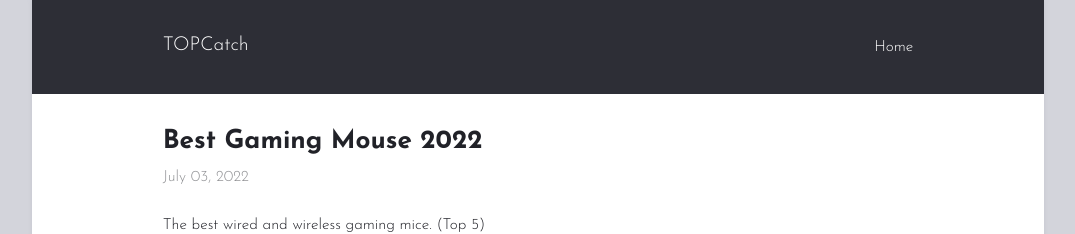
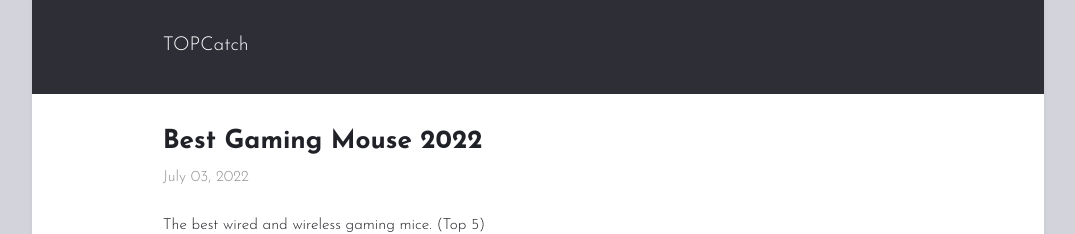
Before and after one commit to pijauk/bestpicks.github.io, a Jekyll site: the page built from _posts/2022-07-03-best-picks01.md, in a window 1280 px wide and 900 px high. Shown: the top 234 px of the window, without its empty margins (102-1177 px from the left). Built offline with Jekyll 4.4.1, drawn with Linux system fonts in a browser that asks for light colours.

Commit message:
Update _config.yml

```diff
--- a/_config.yml
+++ b/_config.yml
@@ -16,6 +16,7 @@ minimal: false             # use a dark header
 # Menu
 
 navigation:                # accepts {file, title, url, icon, sidebaricon}
+  - {title: Home, icon: fa-thin fa-cart-shopping, url: "index.html"}
 
 external:                  # shows a footer with social links - for available icons see fontawesome.com/icons
   - {title: Mail, icon: envelope, url: ""}
```
